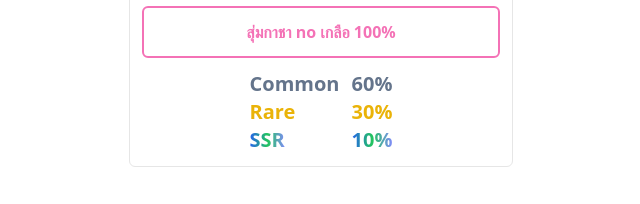
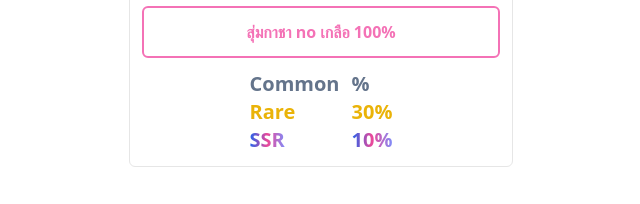
Before and after one commit to SupeemAFK/SchoolCongratsDay, a SvelteKit app: page / in a window 1280 px wide. Shown: the part 583-787 px from the top of the page, without its empty margins (319-959 px from the left). Built offline with nearby package versions, Linux system fonts and the light colour scheme; no server answers; the database is empty.

Commit message:
Change color

```diff
--- a/src/routes/+page.svelte
+++ b/src/routes/+page.svelte
@@ -32,12 +32,12 @@
                 <div>
                     <p class="text-slate-500">Common </p>
                     <p class="text-yellow-500">Rare</p>
-                    <p class="bg-gradient-to-r from-blue-600 via-green-500 to-indigo-400 inline-block text-transparent bg-clip-text">SSR</p>
+                    <p class="bg-gradient-to-r from-blue-600 via-pink-500 to-indigo-400 inline-block text-transparent bg-clip-text">SSR</p>
                 </div>
                 <div class="ml-3">
-                    <p class="text-slate-500">60%</p>
+                    <p class="text-slate-500">%</p>
                     <p class="text-yellow-500">30%</p>
-                    <p class="bg-gradient-to-r from-blue-600 via-green-500 to-indigo-400 inline-block text-transparent bg-clip-text">10%</p>
+                    <p class="bg-gradient-to-r from-blue-600 via-pink-500 to-indigo-400 inline-block text-transparent bg-clip-text">10%</p>
                 </div>
             </div>
         </div>
```
